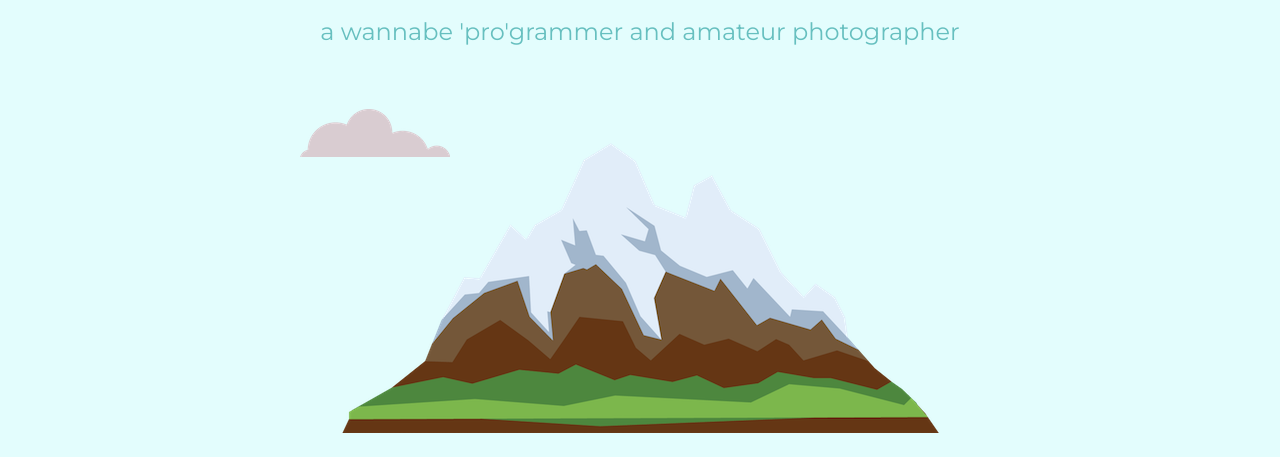
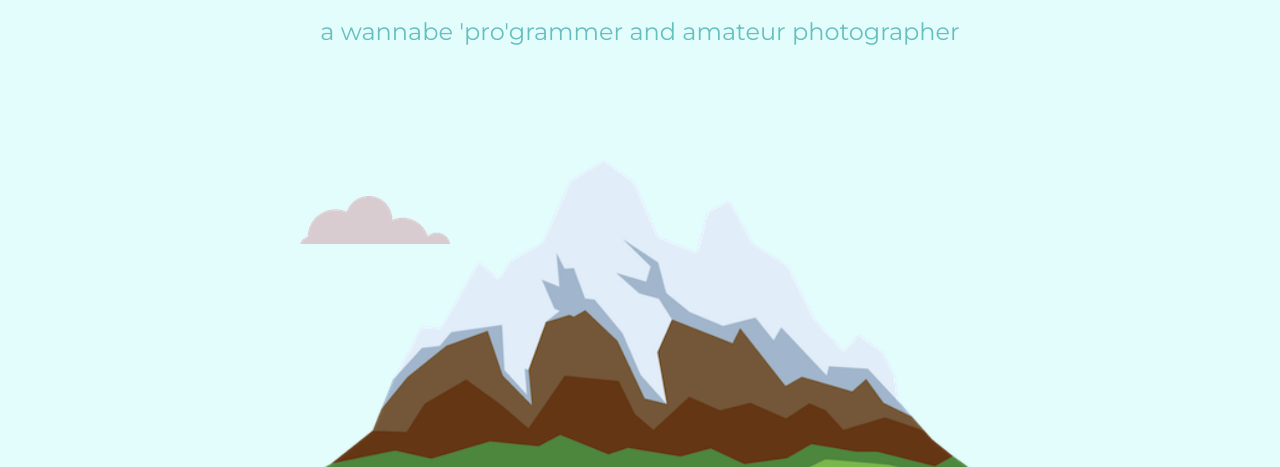
Before and after one commit to devAcPD/meetPD, a plain HTML site: page index.html in a window 1280 px wide. Shown: the part 333-800 px from the top of the page. Drawn offline with Linux system fonts and the light colour scheme.

Commit message:
added css to mountain image

```diff
--- a/css/style.css
+++ b/css/style.css
@@ -72,6 +72,10 @@ a:hover{
     position: absolute;
     right:300px;
     top:50px;
+}
+
+.mountain-img{
+    width:60%;
 }
 
 .bottom-cloud{
```
